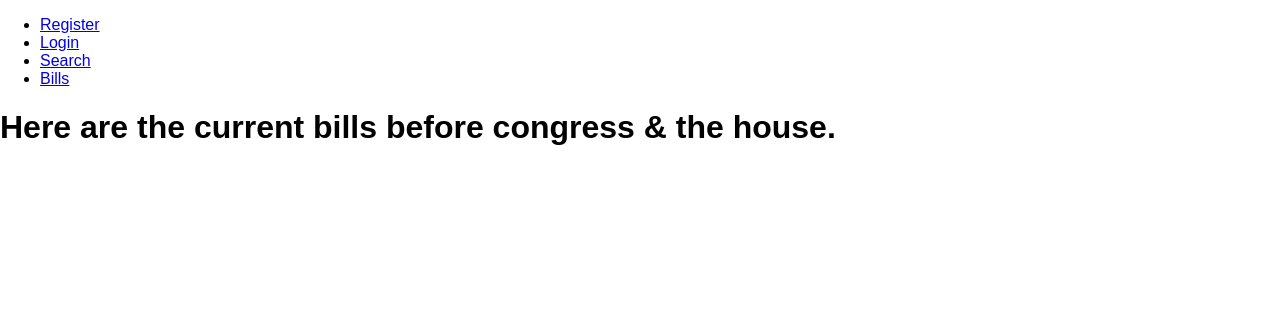
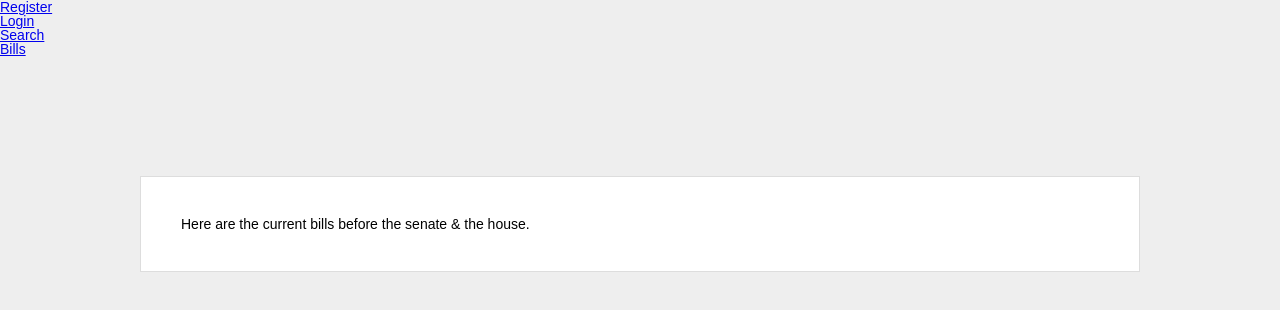
Before and after one commit to jlr7245/call_congress, a React (Create React App) app in the folder client/: page /bills in a window 1280 px wide. Shown: the top 310 px of the page. Built offline with nearby package versions, Linux system fonts and the light colour scheme; no server answers.

Commit message:
fixing up routes, preparing to start styling

```diff
--- a/client/src/App.jsx
+++ b/client/src/App.jsx
@@ -2,6 +2,7 @@
 import axios from 'axios';
 import { BrowserRouter as Router, Route, Switch, Redirect } from 'react-router-dom';
 
+import './styles/reset.css';
 import './App.css';
 
 import Home from './pages/Home';
@@ -122,6 +123,7 @@
         <Router>
           <div className='wrapper'>
               <Nav auth={this.state.auth} />
+              <div className='container'>
             <Switch>
 
               <Route exact
@@ -171,6 +173,7 @@
                 />}
               />
             </Switch>
+            </div>
           </div>
         </Router>
     );
--- a/client/src/pages/Bills.jsx
+++ b/client/src/pages/Bills.jsx
@@ -32,7 +32,7 @@
   render() {
     return (
       <div>
-        <h1>Here are the current bills before congress & the house.</h1>
+        <h1>Here are the current bills before the senate & the house.</h1>
         {/* tabs */}
       </div>
     )
--- a/client/src/pages/Home.jsx
+++ b/client/src/pages/Home.jsx
@@ -16,7 +16,6 @@
         <h3>
           Hello, friend!!
         </h3>
-        <hr />
       </div>
         )
     }
--- /dev/null
+++ b/client/src/styles/reset.css
@@ -0,0 +1,100 @@
+/* http://meyerweb.com/eric/tools/css/reset/
+   v2.0 | 20110126
+   License: none (public domain)
+*/
+
+html, body, div, span, applet, object, iframe,
+h1, h2, h3, h4, h5, h6, p, blockquote, pre,
+a, abbr, acronym, address, big, cite, code,
+del, dfn, em, img, ins, kbd, q, s, samp,
+small, strike, strong, sub, sup, tt, var,
+b, u, i, center,
+dl, dt, dd, ol, ul, li,
+fieldset, form, label, legend,
+table, caption, tbody, tfoot, thead, tr, th, td,
+article, aside, canvas, details, embed,
+figure, figcaption, footer, header, hgroup,
+menu, nav, output, ruby, section, summary,
+time, mark, audio, video {
+	margin: 0;
+	padding: 0;
+	border: 0;
+	font-size: 100%;
+	font: inherit;
+	vertical-align: baseline;
+}
+/* HTML5 display-role reset for older browsers */
+article, aside, details, figcaption, figure,
+footer, header, hgroup, menu, nav, section {
+	display: block;
+}
+body {
+	line-height: 1;
+}
+ol, ul {
+	list-style: none;
+}
+blockquote, q {
+	quotes: none;
+}
+blockquote:before, blockquote:after,
+q:before, q:after {
+	content: '';
+	content: none;
+}
+table {
+	border-collapse: collapse;
+	border-spacing: 0;
+}
+
+/* ------ end reset.css, begin jbase */
+
+/* button & input reset */
+button, input {
+    background: none;
+    border: 0;
+    color: inherit;
+    /* cursor: default; */
+    font: inherit;
+    line-height: normal;
+    overflow: visible;
+    padding: 0;
+    -webkit-appearance: button; /* for input */
+    -moz-appearance:button;
+}
+input::-moz-focus-inner,
+button::-moz-focus-inner {
+    border: 0;
+    padding: 0;
+}
+button:focus, input:focus {
+  outline:none;
+}
+
+/* Setup */
+
+body {
+  font-size: 16px;
+  margin: 0;
+  background-color: #eee;
+}
+
+.container {
+  width: 90%;
+  max-width: 1000px;
+  margin: 60px auto;
+  border: 1px solid #ddd;
+  box-sizing:border-box;
+  background-color: white;
+  display:block;
+  padding:40px;
+}
+
+
+@media screen and (min-width: 1000px) {
+  .container {
+    width: 80%;
+    margin: 120px auto;
+  }
+  body {font-size: 14px;}
+}
```
Also changed, not shown: 2 other files (tests, documents, lock files or other folders).
